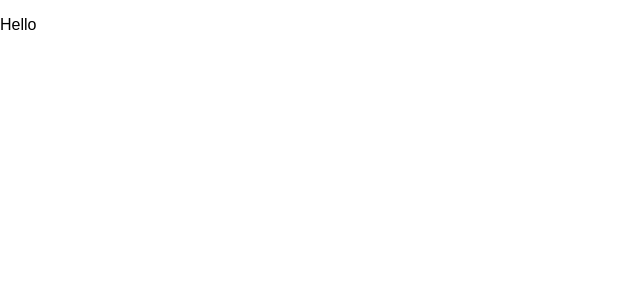
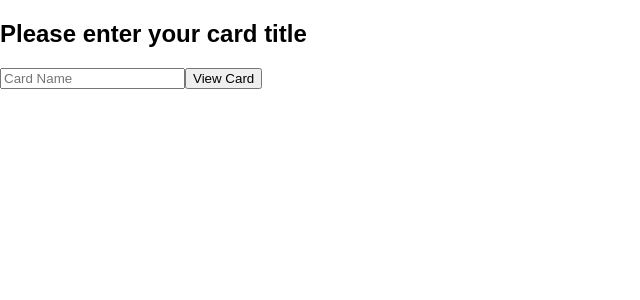
Before and after one commit to leoacosta/react-poster-creator, a React (Create React App) app: page / in a window 1280 px wide. Shown: the top 300 px of the page, without its empty margins (0-640 px from the left). Built offline with nearby package versions, Linux system fonts and the light colour scheme.

Commit message:
Base form structure

```diff
--- a/src/components/CardPicker.js
+++ b/src/components/CardPicker.js
@@ -2,7 +2,13 @@ import React, { Component } from 'react';
 
 class CardPicker extends Component {
     render() {
-        return <p>Hello</p>
+        return (
+            <form className="card-picker">
+                <h2>Please enter your card title</h2>
+                <input type="text" placeholder="Card Name" required />
+                <button type="submit">View Card</button>
+            </form>
+        )
     }
 }
 
```
